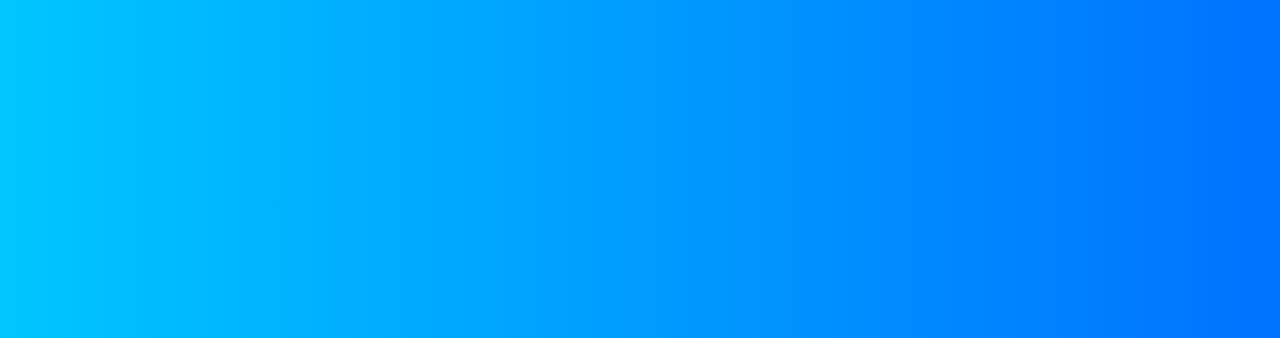
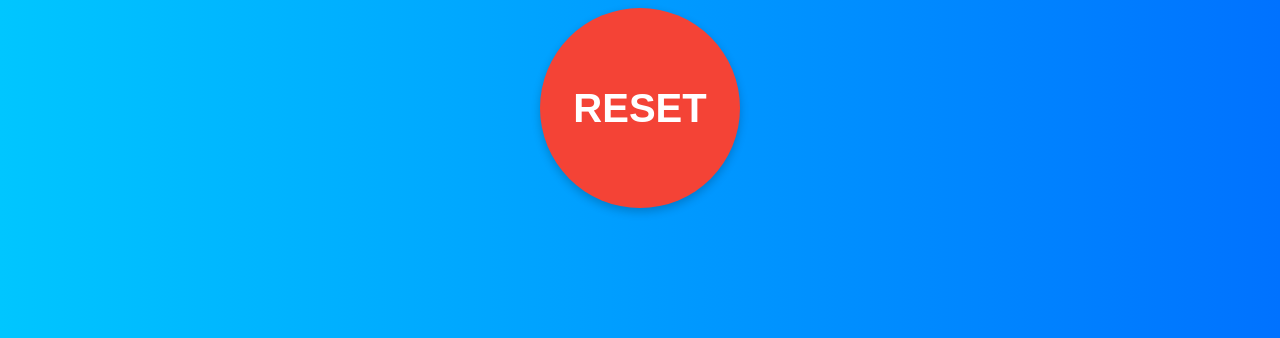
Before and after one commit to guerschonyabusele/dadissigma, a plain HTML site: page index.html in a window 1280 px wide. Shown: the part 562-900 px from the top of the page. Drawn offline with Linux system fonts and the light colour scheme.

Commit message:
Update index.html

```diff
--- a/index.html
+++ b/index.html
@@ -14,8 +14,8 @@
             height: 100vh;
             margin: 0;
             display: flex;
-            justify-content: center; /* Center content horizontally */
-            align-items: center; /* Center content vertically */
+            justify-content: center; /* Center horizontally */
+            align-items: flex-start; /* Align at the top of the page */
             flex-direction: column; /* Stack items vertically */
         }
 
@@ -65,10 +65,10 @@
             align-items: center;
             text-align: center; /* Ensure the text is centered */
             text-transform: uppercase; /* Make the text all uppercase */
-            position: absolute; /* Absolute positioning to center it in the viewport */
-            top: 50%; /* Center vertically */
+            position: fixed; /* Fixed positioning to make it stay at the bottom */
+            bottom: 30px; /* Positioned 30px from the bottom */
             left: 50%; /* Center horizontally */
-            transform: translate(-50%, -50%); /* Offset by 50% of width/height to truly center */
+            transform: translateX(-50%); /* Offset by 50% of width to perfectly center it */
         }
 
         button:hover {
```
